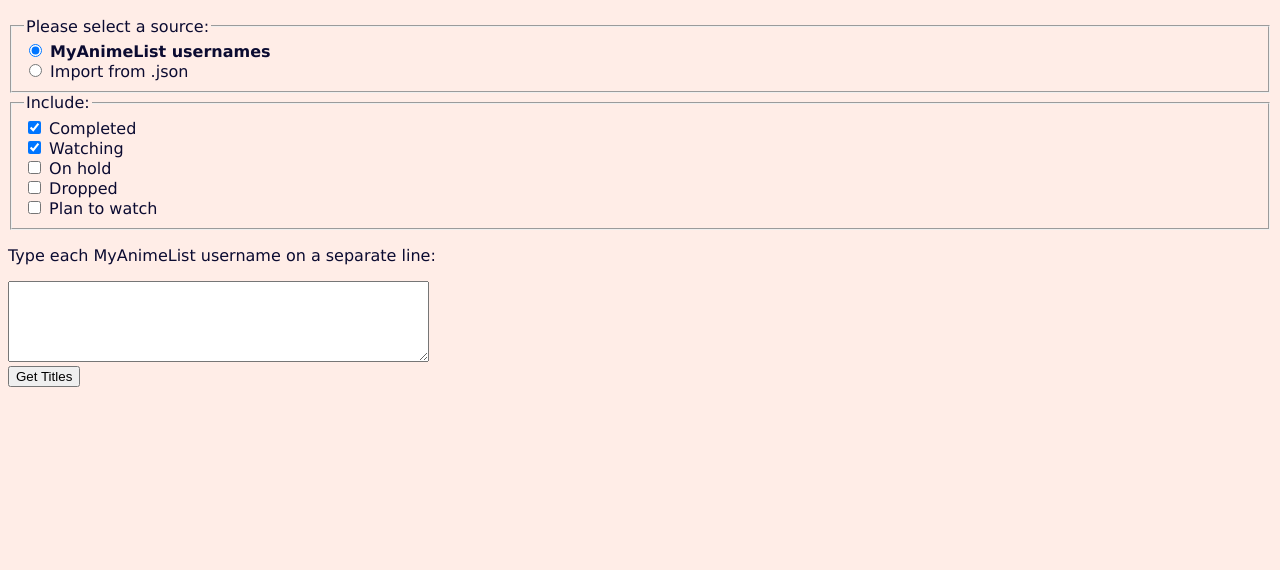
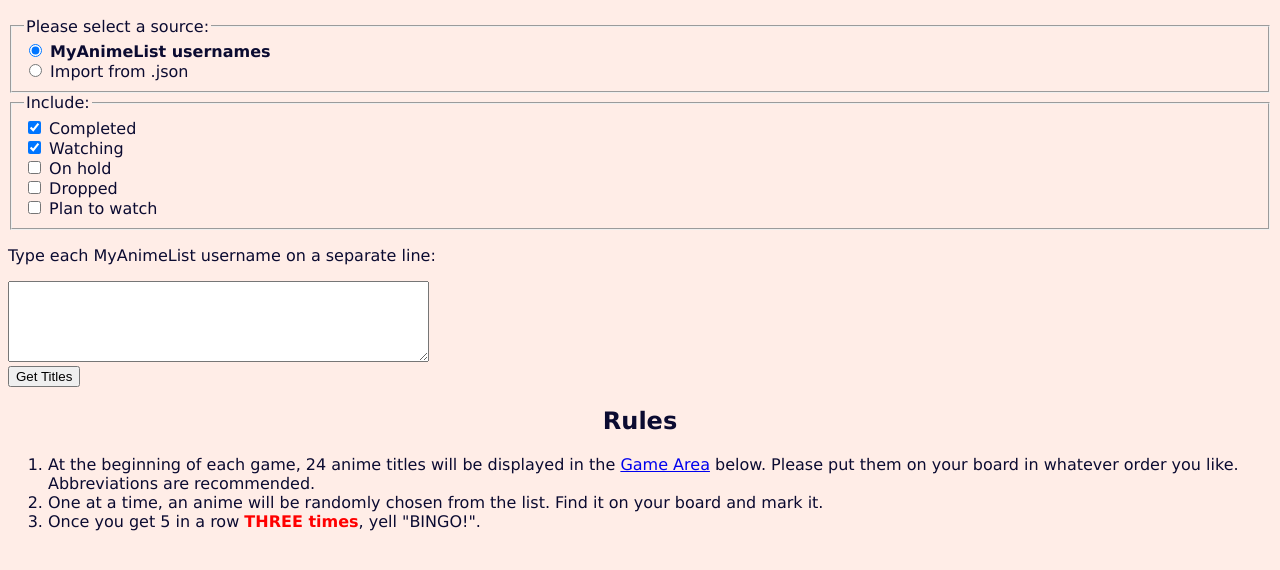
Before and after one commit to joshua16266261/caa-bingo, a plain HTML site: page index.html in a window 1280 px wide. Shown: the part 112-682 px from the top of the page. Drawn offline with Linux system fonts and the light colour scheme.

Commit message:
Add rules

```diff
--- a/index.html
+++ b/index.html
@@ -80,6 +80,23 @@
             </div>
         </div>
 
+        <div>
+            <h2>Rules</h2>
+            <ol>
+                <li>
+                    At the beginning of each game, 24 anime titles will be displayed in the <a href="#gameDiv">Game Area</a> below.
+                    Please put them on your board in whatever order you like. Abbreviations are recommended.
+                </li>
+                <li>
+                    One at a time, an anime will be randomly chosen from the list.
+                    Find it on your board and mark it.
+                </li>
+                <li>
+                    Once you get 5 in a row <b style="color:red">THREE times</b>, yell "BINGO!".
+                </li>
+            </ol>
+        </div>
+
         <div id="gameDiv" hidden>
             <h2>Game Area</h2>
             <p id="titleInfo"></p>
```
